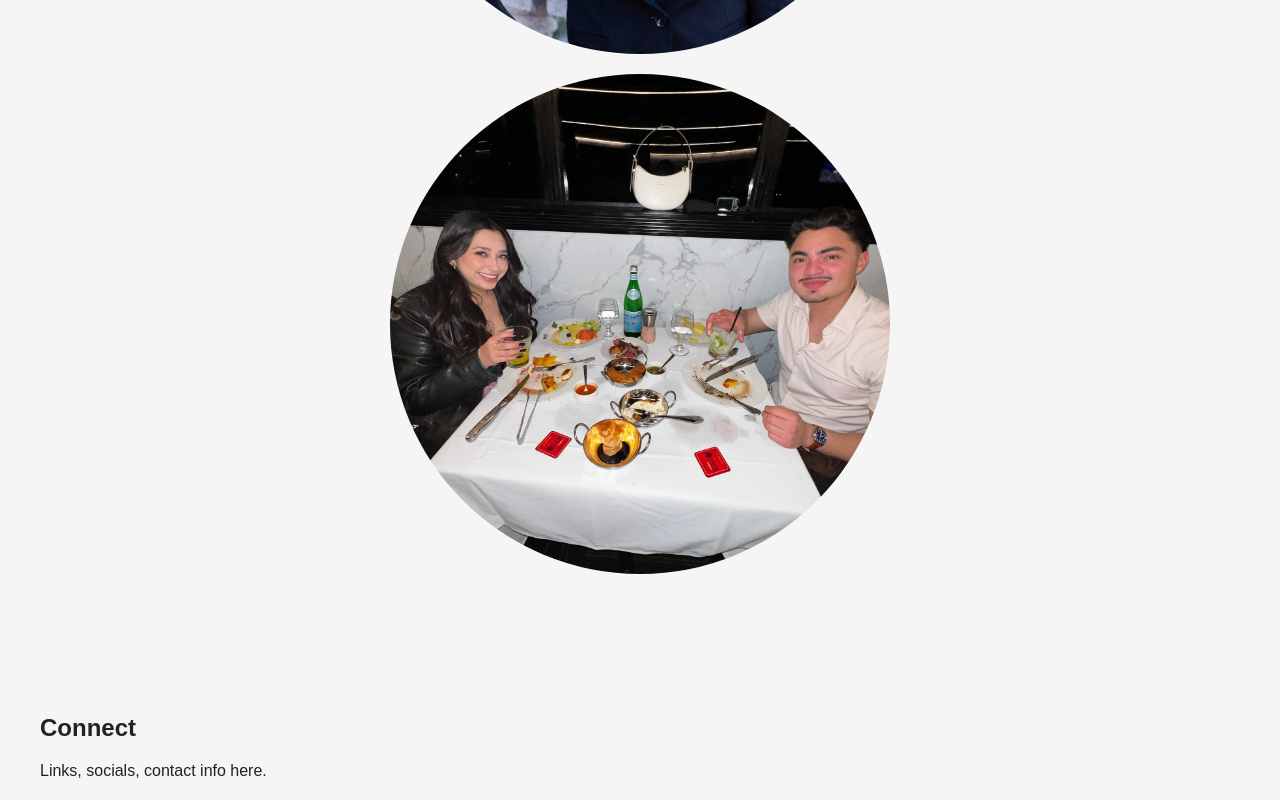
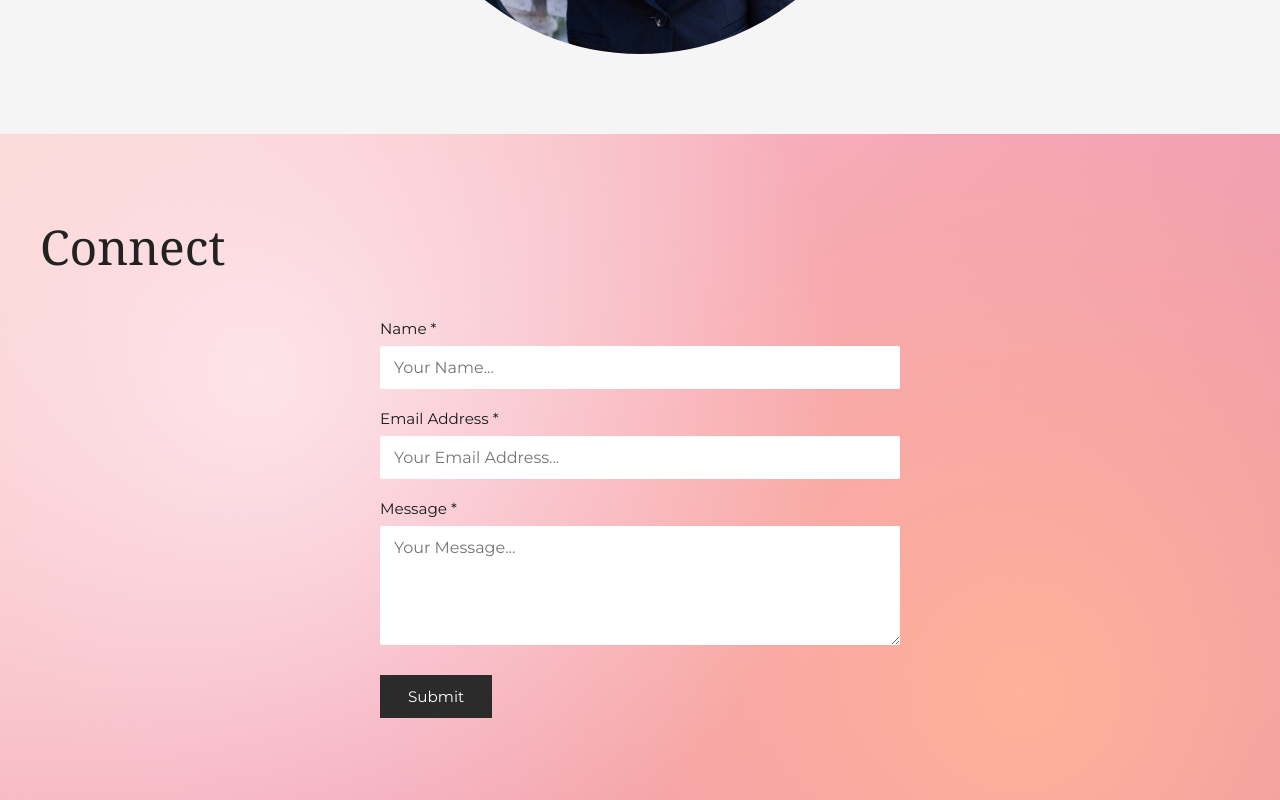
Before and after one commit to Normeeezy/nicolesarchives-react, a React (Vite) app: page / in a window 1280 px wide. Shown: the part 3820-4620 px from the top of the page. Built offline with nearby package versions, Linux system fonts and the light colour scheme.

Commit message:
temp fixed sizing on caltv and ce3, added connect page, set it up for backend

```diff
--- a/src/App.css
+++ b/src/App.css
@@ -296,6 +296,13 @@ body {
   object-fit: contain;
 }
 
+.ce3-logo img {
+  max-height: 185px;
+  max-width: 100%;
+  margin-top: -75px;
+  object-fit: contain;
+}
+
 .bwib-logo img {
   max-height: 115px;
   max-width: 100%;
@@ -309,8 +316,10 @@ body {
   gap: 6px;
   border: 2px solid #000;
   padding: 6px;
-  max-width: 100%;
+  max-width: 60%;
   margin: 0 auto;
+  margin-bottom: 50px;
+  margin-top: 0px;
 }
 
 .video-cell {
@@ -397,3 +406,75 @@ body {
   grid-column: 1 / -1;
   aspect-ratio: 2 / 1;
 }
+
+/* CONTACT / CONNECT SECTION */
+.contact-section {
+  background:
+    radial-gradient(circle at 20% 30%, #fde4ea 0%, transparent 50%),
+    radial-gradient(circle at 80% 70%, #ffb199 0%, transparent 55%),
+    linear-gradient(135deg, #fcd5ce 0%, #f5a7b8 45%, #e58da5 100%);
+  display: flex;
+  flex-direction: column;
+  align-items: center;
+  padding: 80px 40px;
+}
+
+.contact-title {
+  font-family: "Didot", "Playfair Display", Georgia, serif;
+  font-weight: 400;
+  font-size: 3rem;
+  color: #1a1a1a;
+  align-self: flex-start;
+  margin: 0 0 40px;
+}
+
+.contact-form {
+  width: 100%;
+  max-width: 520px;
+  display: flex;
+  flex-direction: column;
+  gap: 20px;
+}
+
+.contact-label {
+  display: flex;
+  flex-direction: column;
+  gap: 8px;
+  font-family: "Montserrat", sans-serif;
+  font-size: 0.95rem;
+  color: #1a1a1a;
+}
+
+.contact-label input,
+.contact-label textarea {
+  font-family: "Montserrat", sans-serif;
+  font-size: 1rem;
+  padding: 12px 14px;
+  border: none;
+  background: #fff;
+  border-radius: 2px;
+  width: 100%;
+  box-sizing: border-box;
+  resize: vertical;
+}
+
+.contact-label input:focus,
+.contact-label textarea:focus {
+  outline: 2px solid #1a1a1a;
+}
+
+.contact-submit {
+  align-self: flex-start;
+  background: #2b2b2b;
+  color: #fff;
+  border: none;
+  padding: 12px 28px;
+  font-family: "Montserrat", sans-serif;
+  font-size: 0.95rem;
+  cursor: pointer;
+  margin-top: 10px;
+}
+
+.contact-submit:hover {
+  background: #000;
+}
--- a/src/App.jsx
+++ b/src/App.jsx
@@ -40,17 +40,56 @@ export default function App() {
           <p>Welcome to my portfolio website.</p>
           <p>
             If you are here right now, just know that this is currently a work in
-            progress. In the mean time, enjoy my linked in profile pic and a
-            picture of me and my bebe ;)
+            progress.
+            )
           </p>
           <img className="photo" src={img1} alt="Nicole" />
-          <img className="photo" src={img2} alt="Nicole and bebe" />
         </section>
 
         {/* CONNECT */}
-        <section id="connect" className="section">
-          <h2>Connect</h2>
-          <p>Links, socials, contact info here.</p>
+        <section id="connect" className="section contact-section">
+          <h2 className="contact-title">Connect</h2>
+          <form
+            className="contact-form"
+            onSubmit={(e) => {
+              e.preventDefault();
+              alert("Thanks! (form is not wired up yet)");
+            }}
+          >
+            <label className="contact-label">
+              Name *
+              <input
+                type="text"
+                name="name"
+                placeholder="Your Name..."
+                required
+              />
+            </label>
+
+            <label className="contact-label">
+              Email Address *
+              <input
+                type="email"
+                name="email"
+                placeholder="Your Email Address..."
+                required
+              />
+            </label>
+
+            <label className="contact-label">
+              Message *
+              <textarea
+                name="message"
+                rows="5"
+                placeholder="Your Message..."
+                required
+              />
+            </label>
+
+            <button type="submit" className="contact-submit">
+              Submit
+            </button>
+          </form>
         </section>
 
       </div>
--- a/src/components/tiles.jsx
+++ b/src/components/tiles.jsx
@@ -13,9 +13,11 @@ const tiles = [
     content: (
       <div className="video-layout">
         <div className="video-logo">
+          <div className="ce3-logo">
           <img src={ce3_full_logo} alt="CE3 logo" />
         </div>
-        <div className="video-grid">
+        </div>
+        <div className="video-grid video-grid-ce3">
           <div className="video-cell vid-1">
             <iframe
               src="https://www.instagram.com/reel/DQIbOLtj7w1/embed/"
@@ -47,12 +49,7 @@ const tiles = [
             </div>
           </div>
           <div className="video-cell vid-3">
-            <iframe
-              src="https://www.youtube.com/embed/Ntgi-cnRFFM"
-              title="YouTube video"
-              allow="accelerometer; autoplay; clipboard-write; encrypted-media; gyroscope; picture-in-picture"
-              allowFullScreen
-            />
+            <img src={vid_placeholder3} alt="Vid 3" />
             <div className="video-description">
               <div className="video-role">
                 Role: Produced & Edited
@@ -73,7 +70,7 @@ const tiles = [
           <img src={caltv_logo} alt="CalTV logo" />
         </div>
         </div>
-        <div className="video-grid">
+        <div className="video-grid video-grid-caltv">
           <div className="video-cell vid-3">
             <img src={vid_placeholder3} alt="Vid 3" />
             <div className="video-description">
@@ -84,7 +81,13 @@ const tiles = [
             </div>
           </div>
           <div className="video-cell vid-1">
-            <img src={vid_placeholder} alt="Vid 1" />
+            <iframe
+              src="https://www.instagram.com/reel/DHEtbgbS6w4/embed/"
+              title="Instagram reel"
+              allow="autoplay; encrypted-media"
+              allowFullScreen
+              scrolling="no"
+            />
             <div className="video-description">
               <div className="video-role">
                 Role: Produced & Edited
@@ -93,7 +96,13 @@ const tiles = [
             </div>
           </div>
           <div className="video-cell vid-2">
-            <img src={vid_placeholder2} alt="Vid 2" />
+            <iframe
+              src="https://www.instagram.com/reel/DN6LcmTEpcm/embed/"
+              title="Instagram reel"
+              allow="autoplay; encrypted-media"
+              allowFullScreen
+              scrolling="no"
+            />
             <div className="video-description">
               <div className="video-role">
                 Role: Produced & Edited
```
